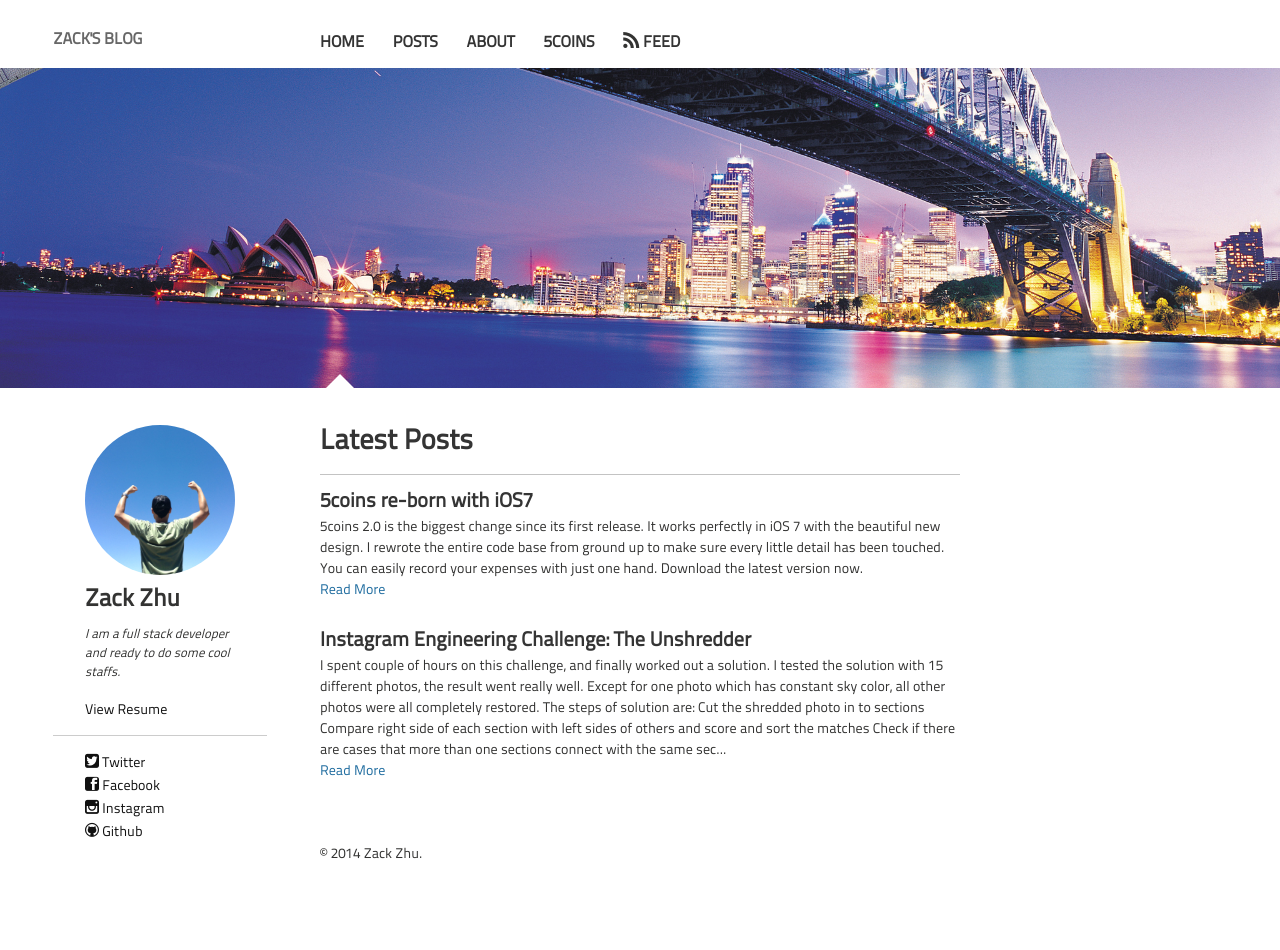
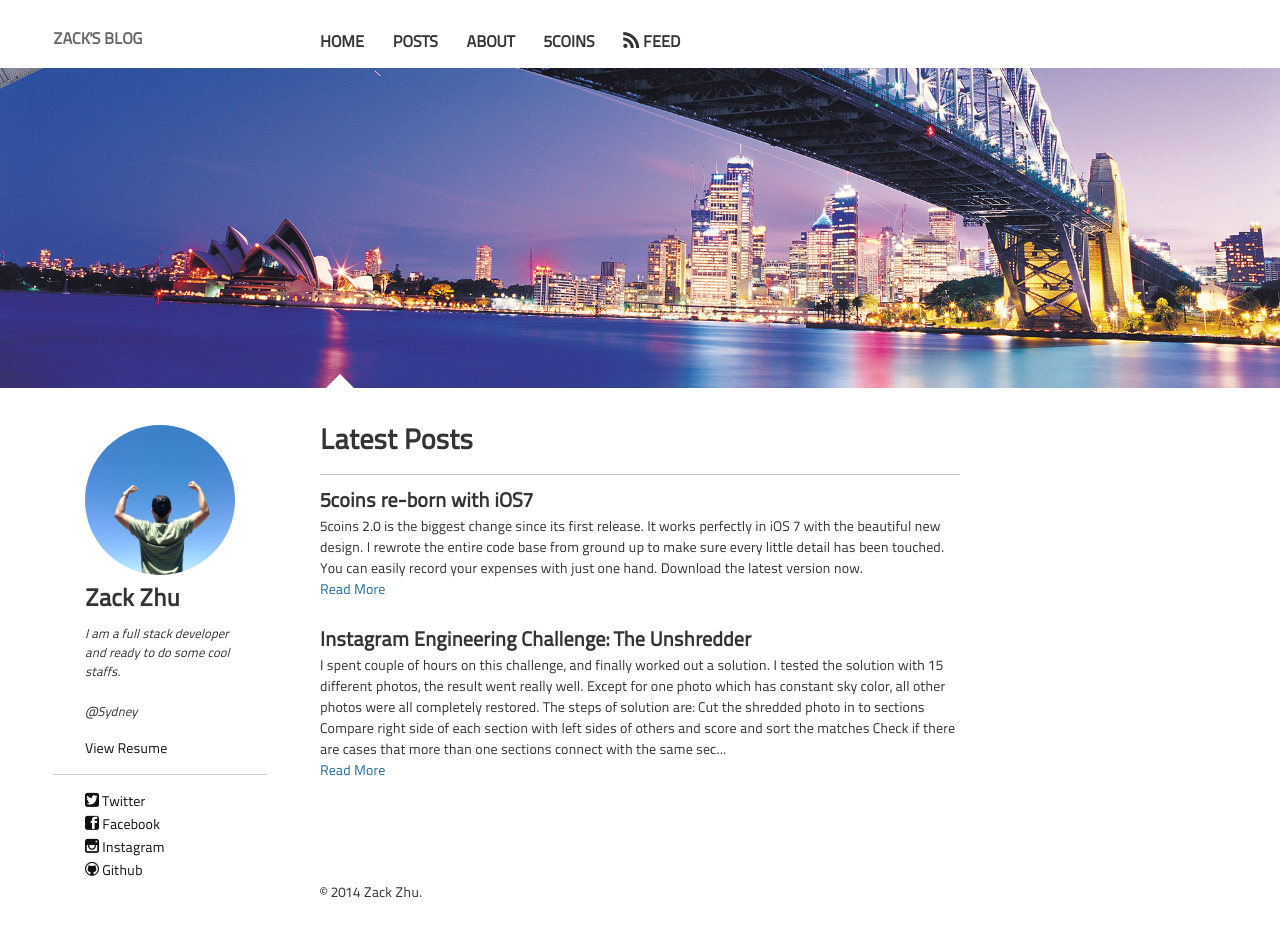
Before and after one commit to codingrhythm/blog, a Jekyll site: the page built from index.md, in a window 1280 px wide. Built offline with Jekyll 4.4.1, drawn with Linux system fonts in a browser that asks for light colours; nearby versions of some CDN libraries; before the commit the page ends 911 px from its top, so only the background shows below that.

Commit message:
Added location

```diff
--- a/_config.yml
+++ b/_config.yml
@@ -8,6 +8,7 @@ description:      Zack Zhu's Blog
 owner:
   name:           Zack Zhu
   avatar:         bio-photo.jpg
+  location:       Sydney
   bio:            "I am a full stack developer and ready to do some cool staffs."
   email:          zhuyuzhou.dev@gmail.com
   # Social networking links are used in author-bio sidebar. Update and remove as you like.
--- a/_includes/_author-bio.html
+++ b/_includes/_author-bio.html
@@ -1,6 +1,7 @@
 <img src="{{ site.url }}/images/{{ site.owner.avatar }}" class="bio-photo" alt="{{ site.owner.name }} bio photo"></a>
 <h3>{{ site.owner.name }}</h3>
 <p>{{ site.owner.bio }}</p>
+<p>@{{ site.owner.location }}</p>
 <a href="{{ site.url }}/resume/" class="author-social" target="_blank">View Resume</a><hr>
 {% if site.owner.twitter %}<a href="http://twitter.com/{{ site.owner.twitter }}" class="author-social" target="_blank"><i class="icon-twitter"></i> Twitter</a>{% endif %}
 {% if site.owner.facebook %}<a href="http://facebook.com/{{ site.owner.facebook }}" class="author-social" target="_blank"><i class="icon-facebook"></i> Facebook</a>{% endif %}
```
